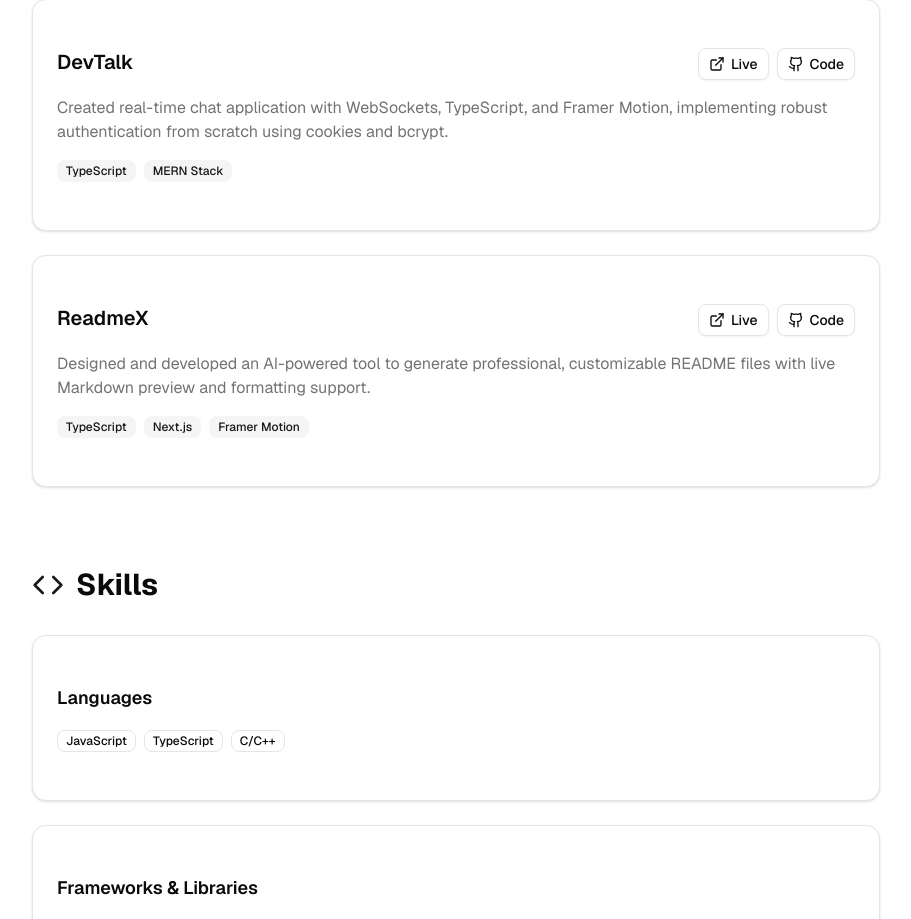
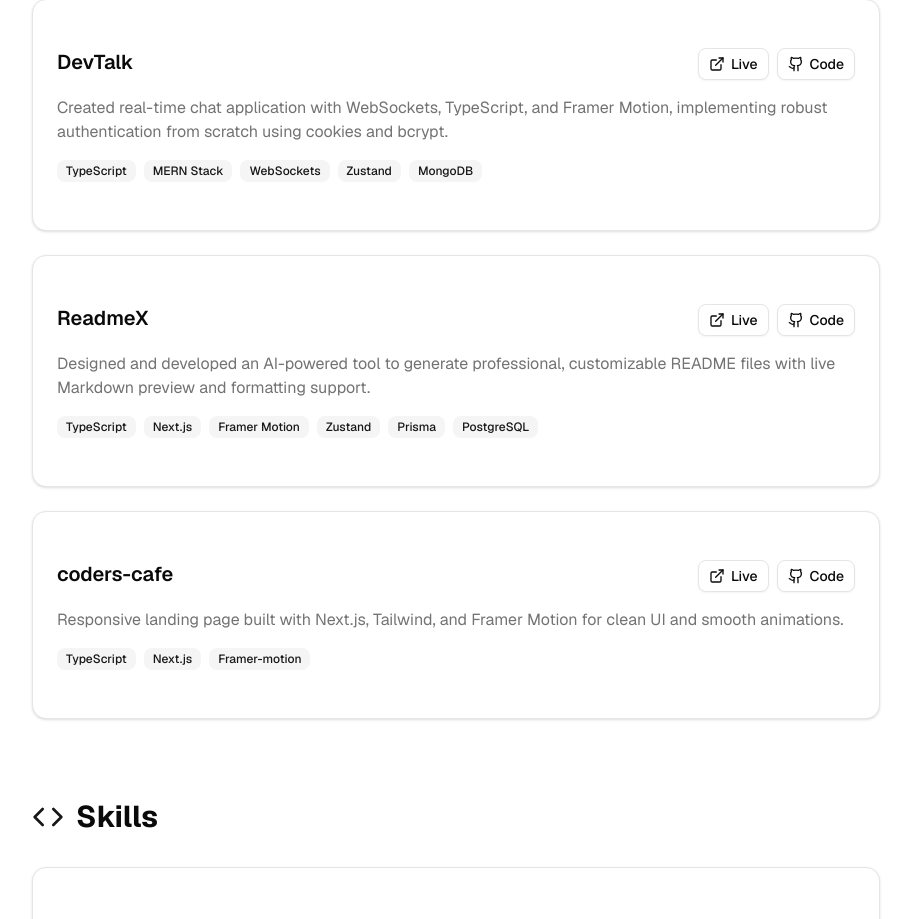
Before and after one commit to michael-020/portfolio, a Next.js app: page / in a window 1280 px wide. Shown: the part 1479-2398 px from the top of the page, without its empty margins (184-1095 px from the left). Built offline with nearby package versions, Linux system fonts and the light colour scheme.

Commit message:
updated project section

```diff
--- a/app/page.tsx
+++ b/app/page.tsx
@@ -26,7 +26,7 @@ const projects = [
     title: "Collabodraw",
     description:
       "Built a real-time collaborative drawing app from scratch with custom canvas logic, 20% faster load/render times, and integrated AI-powered drawing generation for creative assistance.",
-    tech: ["TypeScript", "Next.js", "Express", "WebSockets", "Tailwind CSS"],
+    tech: ["TypeScript", "Next.js", "Express", "WebSockets", "Zustand", "Tailwind CSS", "Prisma", "PostgreSQL"],
     link: "collabodraw.mikexdev.in",
     github: "https://github.com/michael-020",
   },
@@ -34,7 +34,7 @@ const projects = [
     title: "CacheUpp",
     description:
       "Developed feature-rich social platform with posts, likes, comments, real-time chat, friend system, and forums, implementing Google OAuth 2.0 from scratch.",
-    tech: ["TypeScript", "MERN", "Pgvector"],
+    tech: ["TypeScript", "MERN", "Pgvector", "WebSockets", "Zustand", "MongoDB"],
     link: "cacheupp.com",
     github: "https://github.com/michael-020",
   },
@@ -42,7 +42,7 @@ const projects = [
     title: "DevTalk",
     description:
       "Created real-time chat application with WebSockets, TypeScript, and Framer Motion, implementing robust authentication from scratch using cookies and bcrypt.",
-    tech: ["TypeScript", "MERN Stack"],
+    tech: ["TypeScript", "MERN Stack", "WebSockets", "Zustand", "MongoDB"],
     link: "devtalk.mikexdev.in",
     github: "https://github.com/michael-020",
   },
@@ -50,10 +50,17 @@ const projects = [
     title: "ReadmeX",
     description:
       "Designed and developed an AI-powered tool to generate professional, customizable README files with live Markdown preview and formatting support.",
-    tech: ["TypeScript", "Next.js", "Framer Motion"],
+    tech: ["TypeScript", "Next.js", "Framer Motion", "Zustand", "Prisma", "PostgreSQL"],
     link: "readmex.mikexdev.in",
     github: "https://github.com/michael-020",
   },
+  {
+    title: "coders-cafe",
+    description: "Responsive landing page built with Next.js, Tailwind, and Framer Motion for clean UI and smooth animations.",
+    tech: ["TypeScript", "Next.js", "Framer-motion"],
+    link: "coders-cafe.mikexdev.in",
+    github: "https://github.com/michael-020/coders-cafe"
+  }
 ]
 
 const skills = {
```
